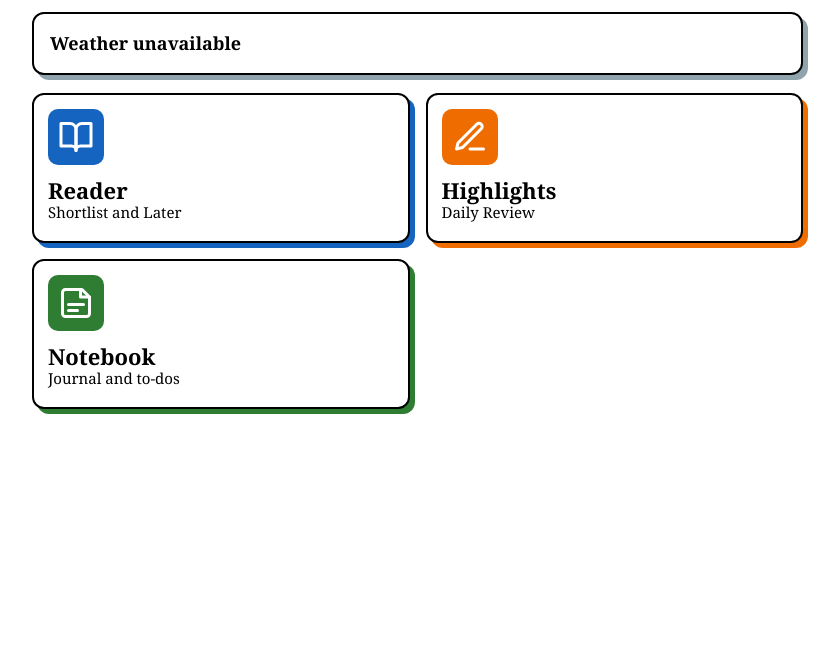
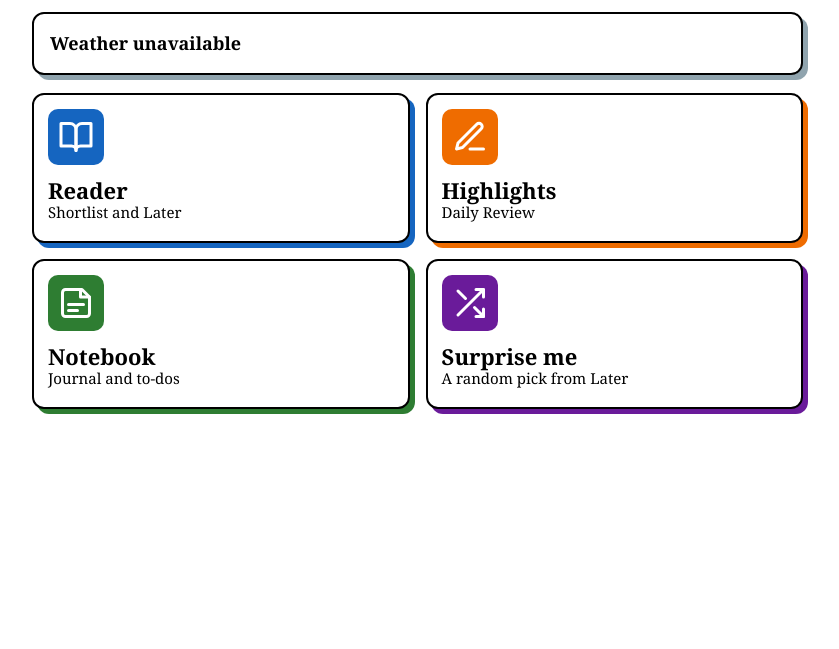
Before and after one commit to ntwkrgr/readwise-reader-personal-site, a Flask app: template templates/dashboard.html in a window 1280 px wide. Shown: the top 649 px of the page, without its empty margins (220-1059 px from the left). Run offline with Flask 3, Linux system fonts and the light colour scheme; the template is opened without the code that fills it, so the values that code supplies are empty.

Commit message:
feat: add Surprise me home card that opens a random Later article
Co-Authored-By: Claude Opus 5.5 <noreply@anthropic.com>

```diff
--- a/templates/dashboard.html
+++ b/templates/dashboard.html
@@ -116,6 +116,8 @@
     .card-highlights .dashboard-card-icon { background: #ef6c00; }
     .card-notebook { box-shadow: 5px 5px 0 #2e7d32; }
     .card-notebook .dashboard-card-icon { background: #2e7d32; }
+    .card-surprise { box-shadow: 5px 5px 0 #6a1b9a; }
+    .card-surprise .dashboard-card-icon { background: #6a1b9a; }
     /* Settings: small slate icon tile fixed to the bottom-right corner of the screen */
     .settings-corner {
         position: fixed;
@@ -215,6 +217,13 @@
                 <span class="dashboard-card-sub">Journal and to-dos</span>
             </span>
         </a>
+        <a class="dashboard-card card-surprise" href="{{ url_for('reader_bp.surprise') }}">
+            <span class="dashboard-card-icon"><svg viewBox="0 0 24 24" fill="none" stroke="currentColor" stroke-width="2" stroke-linecap="round" stroke-linejoin="round" aria-hidden="true" focusable="false"><path d="M16 3h5v5"/><path d="M4 20L21 3"/><path d="M21 16v5h-5"/><path d="M15 15l6 6"/><path d="M4 4l5 5"/></svg></span>
+            <span class="dashboard-card-text">
+                <span class="dashboard-card-title">Surprise me</span>
+                <span class="dashboard-card-sub">A random pick from Later</span>
+            </span>
+        </a>
     </nav>
     {# Highlight of the day: one Daily Review quote, hidden when Readwise can't be reached #}
     {% if highlight and highlight.text %}
```
Also changed, not shown: app/reader/routes.py (+14 -0 lines), tests/test_dashboard.py (+1 -0 lines), tests/test_routes.py (+23 -0 lines), README.md.
